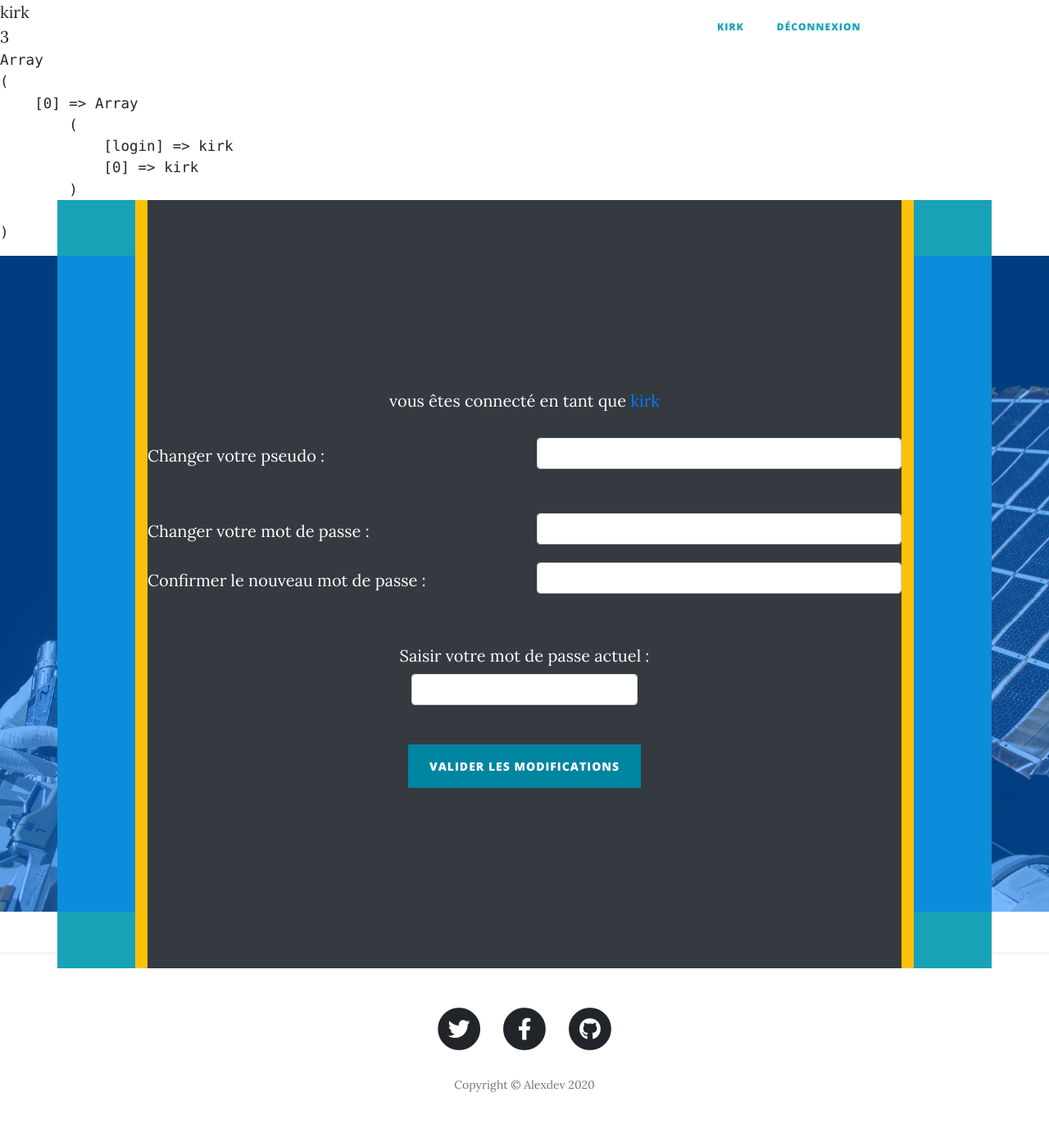
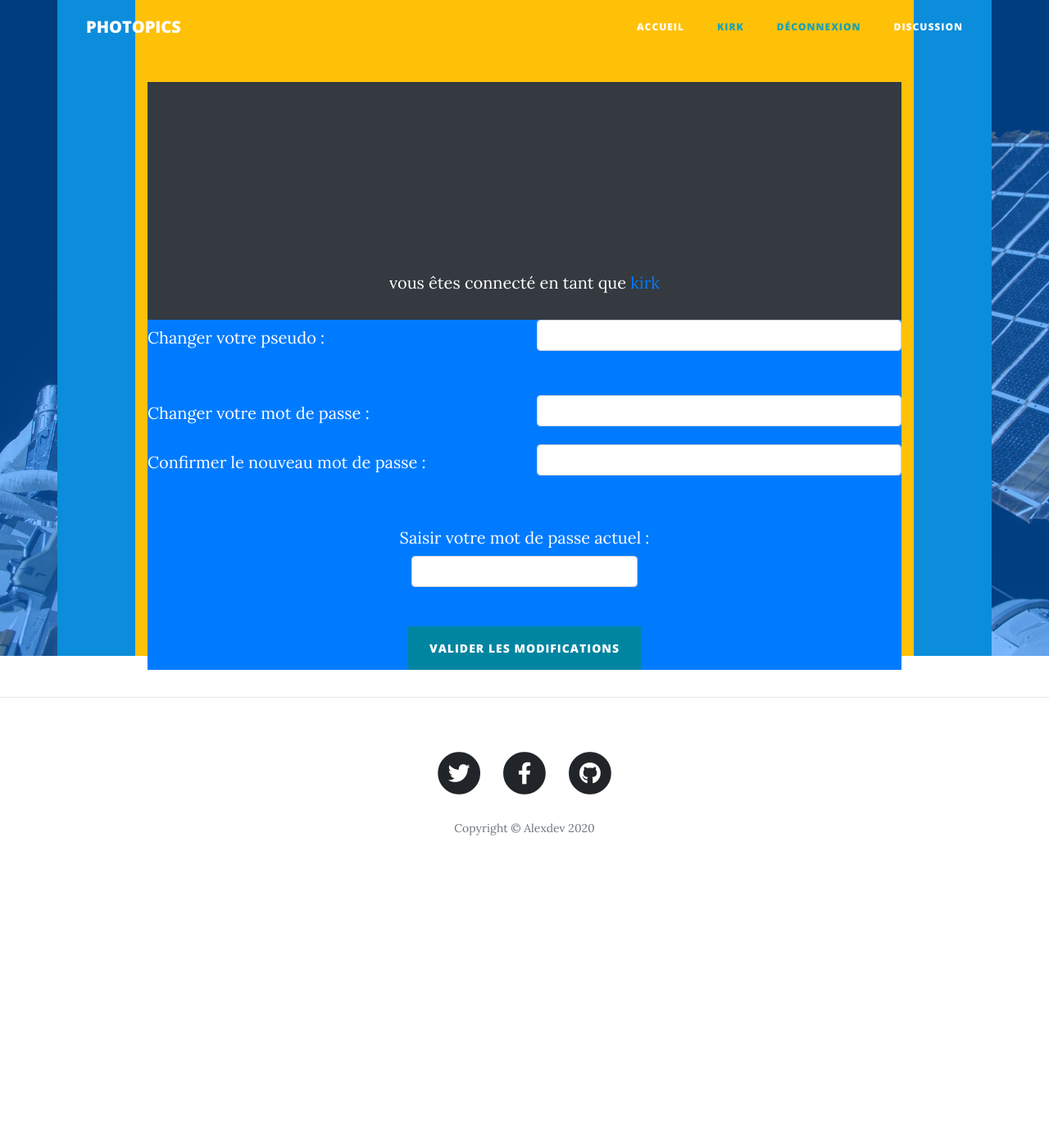
Before and after one commit to alexandre-leroux/discussion, a PHP site: page /pages/profil.php in a window 1280 px wide. Shown: the whole page at 82% size. After the commit the page ends 1019 px from the top, so only its background shows below. Run offline with PHP 8.4, Linux system fonts and the light colour scheme; a user stored in the database is signed in; data comes from the database, SQL or seed files in the repository.

Commit message:
profil à peaufiner

```diff
--- a/pages/profil.php
+++ b/pages/profil.php
@@ -1,7 +1,7 @@
 <?php session_start();
 if (!isset($_SESSION['login']) and !isset($_SESSION['id'])){header('location:../index.php');}
-echo $_SESSION['login'].'<br>';
-echo $_SESSION['id'].'<br>';
+// echo $_SESSION['login'].'<br>';
+// echo $_SESSION['id'].'<br>';
 ?>
 <!DOCTYPE html>
 <html lang="en">
@@ -30,10 +30,11 @@
   $requete = $bdd->prepare('SELECT login FROM utilisateurs WHERE id = :id');
   $requete->execute(array( 'id' => $_SESSION['id']));
   $donnees = $requete->fetchall();
+  $bdd=NULL;
 
-                               echo '<pre>';
-                               print_r($donnees) ;
-                               echo '</pre>';
+                              //  echo '<pre>';
+                              //  print_r($donnees) ;
+                              //  echo '</pre>';
   $_SESSION['login'] = $donnees[0]['login'];
  include '../includes/nav-non-connecte.php';
 
@@ -78,7 +79,7 @@
                                                                 connection_bdd();
                                                                 $bdd = connection_bdd();
                                                                 $requete = $bdd->prepare('UPDATE utilisateurs SET login=:login WHERE id=:id');
-                                                                $requete->execute(array('login'=>$_POST['login'], 'id'=>$_SESSION['id']));
+                                                                $requete->execute(array('login'=>$login, 'id'=>$_SESSION['id']));
                                                                 $bdd = NULL;
                                                                 $login_modifie = 'Le login a bien été modifié';
                                                                 echo '<meta http-equiv="refresh" content="2;url=profil.php" />';
@@ -107,32 +108,57 @@
                                       {
                                               if ( $_POST['confirm_password'] == $_POST['password']  )
                                                     {
-                                                      echo ' ouiiiiiiiiiiiiiiiii <br>';
-                                                      echo $_POST['confirm_password'].'<br>';
-                                                      var_dump($_POST['confirm_password']);
-                                                      echo ' ouiiiiiiiiiiiiiiiii <br>';
+                                                      connection_bdd();
+                                                      $bdd = connection_bdd();
+                                                      $requete = $bdd->prepare('SELECT password FROM utilisateurs WHERE id = :id');
+                                                      $requete->execute(array('id' => $_SESSION['id']));
+                                                      $donnees = $requete->fetchall();
+                                                      $bdd = NULL;
+
+                                                         if (password_verify($_POST['original_password'], $donnees[0]['password']  ))
+
+                                                                  {
+                                                                    connection_bdd();
+                                                                    $bdd = connection_bdd();
+                                                                    $requete = $bdd->prepare('UPDATE utilisateurs SET password=:password WHERE id=:id');
+                                                                    $requete->execute(array('password'=>$password, 'id'=>$_SESSION['id']));
+                                                                    $bdd = NULL;
+
+                                                                   $mot_passe_change = 'Votre mot de passe a bien été mis à jour';
+                                                                   echo '<meta http-equiv="refresh" content="2;url=profil.php" />';
+
+                                                                  }
+                                                        else { $erreur_password = 'Mot de passe incorrect'; }
+
                                                     }
 
-                                              else { echo ' Les mots de passe ne sont pas identiques';}
+                                              else { $mdp_pas_identiques = ' Les mots de passe ne sont pas identiques';}
 
                                       }
 
-                              else {echo 'le mot de passe doit contenir entre 8 et 15 caractères, avec au minimum : Une majuscule, un chiffre et un caractère spécial.';}
+                              else {$erreur_format_mdp = 'le mot de passe doit contenir entre 8 et 15 caractères, avec au minimum : Une majuscule, un chiffre et un caractère spécial.';}
+
 
                           }
 
-                else
-                {
-                  echo ' nonnnnnnnnnnnnnnnnnnnnnnn';
-                }
+
+            // ---------------------------------------cas de mauvaise saisi de formulaire
+               if ( $_POST['confirm_password']== NULL AND $_POST['password']== NULL AND $_POST['login'] == NULL  )
+
+                    {$tous_champs_vides = 'Vous n\'avez pas saisi le formulaire correctement';}
 
 
-              }
+               if ( $_POST['confirm_password']== NULL AND $_POST['password']!= NULL )
+
+                    {$tous_champs_vides = 'Vous n\'avez pas saisi le formulaire correctement';}
 
 
+               if ( $_POST['confirm_password']!= NULL AND $_POST['password']== NULL )
+
+                    {$tous_champs_vides = 'Vous n\'avez pas saisi le formulaire correctement';}
 
 
-
+                    }
 
 
 
@@ -145,21 +171,26 @@
   <!-- Page Header -->
 
   <header class="masthead vh-100 d-flex align-items-center" style="background-image: url('img/post-bg.jpg')">
-    <div class="overlay w-100 bg-primary "></div>
-    <div class="container w-100 bg-success ">
-      <div class="row bg-info">
-        <div class="col-lg-10 col-md-10 mx-auto w-100 bg-warning">
-          <div class="post-heading bg-dark">
+    <div class="overlay h-100 bg-primary "></div>
+    <div class="container h-100  bg-success ">
+      <div class="row h-100 bg-info">
+        <div class="col-lg-10 h-100 col-md-10 mx-auto w-100 bg-warning d-flex align-items-center">
+          <div class="post-heading h-75 w-100 bg-dark ">
 
 
               <p class="text-center text-primary"><?php if(isset($login_modifie)){echo $login_modifie;}?></p>
+              <p class="text-center text-primary"><?php if(isset($mot_passe_change)){echo $mot_passe_change;}?></p>
               <p class="text-center text-danger"><?php if(isset($champs_vides)){echo $champs_vides;}?></p>
               <p class="text-center text-danger"><?php if(isset($login_deja_pris)){echo $login_deja_pris;}?></p>
+              <p class="text-center text-danger"><?php if(isset($mdp_pas_identiques)){echo $mdp_pas_identiques;}?></p>
+              <p class="text-center text-danger"><?php if(isset($erreur_format_mdp)){echo $erreur_format_mdp;}?></p>
+              <p class="text-center text-danger"><?php if(isset($tous_champs_vides)){echo $tous_champs_vides;}?></p>
+
 
               <p class='text-center'>vous êtes connecté en tant que <span class='text-primary'><?php echo $_SESSION["login"];?></span></p>
 
 
-                <form action="profil.php"  method="post" >
+                <form class='bg-primary ' action="profil.php"  method="post" >
 
                   <div class="form-group mb-5 row d-flex justify-content-between">
                     <label for="inputEmail3" class="col-sm-4 col-form-label">Changer votre pseudo :</label>
@@ -185,7 +216,7 @@
                    <div class="form-group mt-5 d-flex flex-column justify-content-center align-items-center">
                     <label for="inputPassword3" class="col-sm-8 text-center col-form-label">Saisir votre mot de passe actuel :</label>
                     <div class="col-sm-4">
-                      <input type="password" name='original_password' class="form-control" >
+                      <input type="password" name='original_password' class="form-control" required >
                     </div>
                   </div>
                   <p class="text-center text-danger"><?php if(isset($saisir_password)){echo $saisir_password;}?></p>
```
